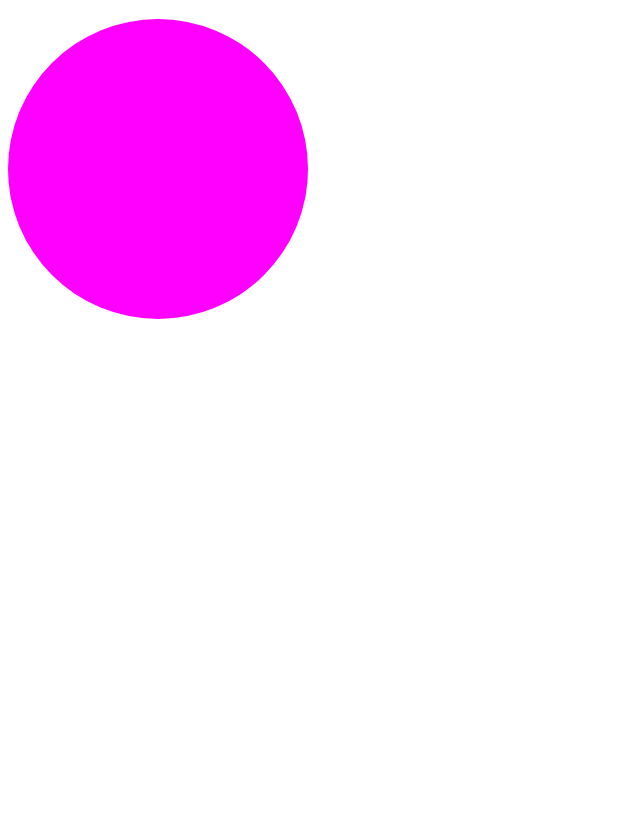
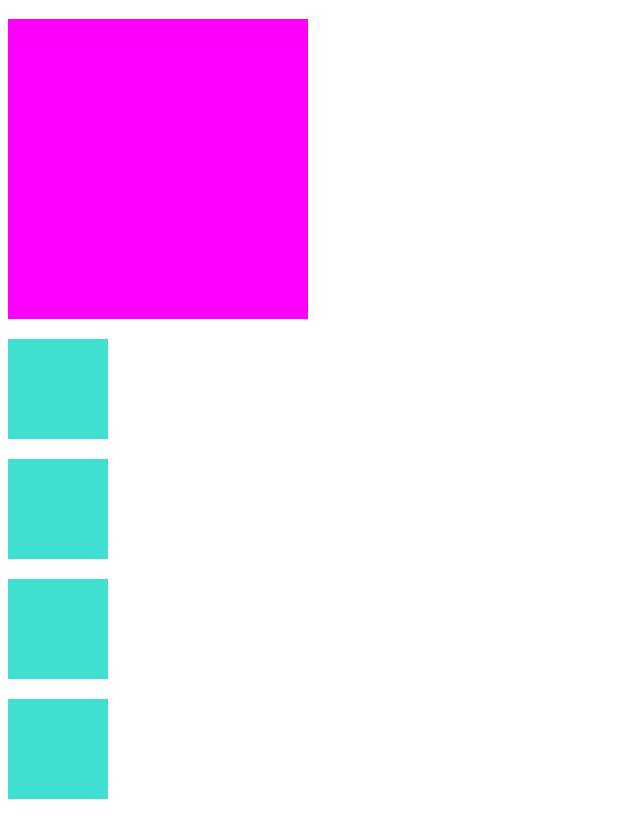
Before and after one commit to swiniomis/wdbc, a plain HTML site: page sec09/index95.html in a window 1280 px wide. Shown: the part 61-880 px from the top of the page, without its empty margins (0-640 px from the left). Before the commit the page ends 800 px from the top, so only its background shows below. Drawn offline with Linux system fonts and the light colour scheme.

Commit message:
kolejny próbny commit

```diff
--- a/sec09/app95.css
+++ b/sec09/app95.css
@@ -2,9 +2,39 @@
     width: 300px;
     height: 300px;
     background-color: magenta;
-    border-radius: 50%;
+    transition: background-color 2s 2s, border-radius 1s 1s;
+
 }
 
 .circle:hover {
     background-color: cyan;
+    border-radius: 50%;
 }
+
+section div {
+    height: 100px;
+    width: 100px;
+    background-color: turquoise;
+    margin: 20px 0;
+    transition: margin-left 3s;
+}
+
+section:hover div {
+    margin-left: 500px;
+}
+
+div:nth-of-type(1) {
+    transition-timing-function: ease-in;
+}
+
+div:nth-of-type(2) {
+    transition-timing-function: ease-out;
+}
+
+div:nth-of-type(3) {
+    transition-timing-function: cubic-bezier(0.7, 0, 0.84, 0);
+}
+
+div:nth-of-type(4) {
+    transition-timing-function: cubic-bezier(0.85, 0, 0.15, 0);
+}
--- a/sec09/index95.html
+++ b/sec09/index95.html
@@ -9,11 +9,11 @@
     <body>
         <h1>Transitions</h1>
         <div class="circle"></div>
-        <!-- <section>
+        <section>
             <div></div>
             <div></div>
             <div></div>
             <div></div>
-        </section> -->
+        </section>
     </body>
 </html>
```
Also changed, not shown: sec09/index96.html (added, +10 -0 lines), sec09/app96.css (added).
